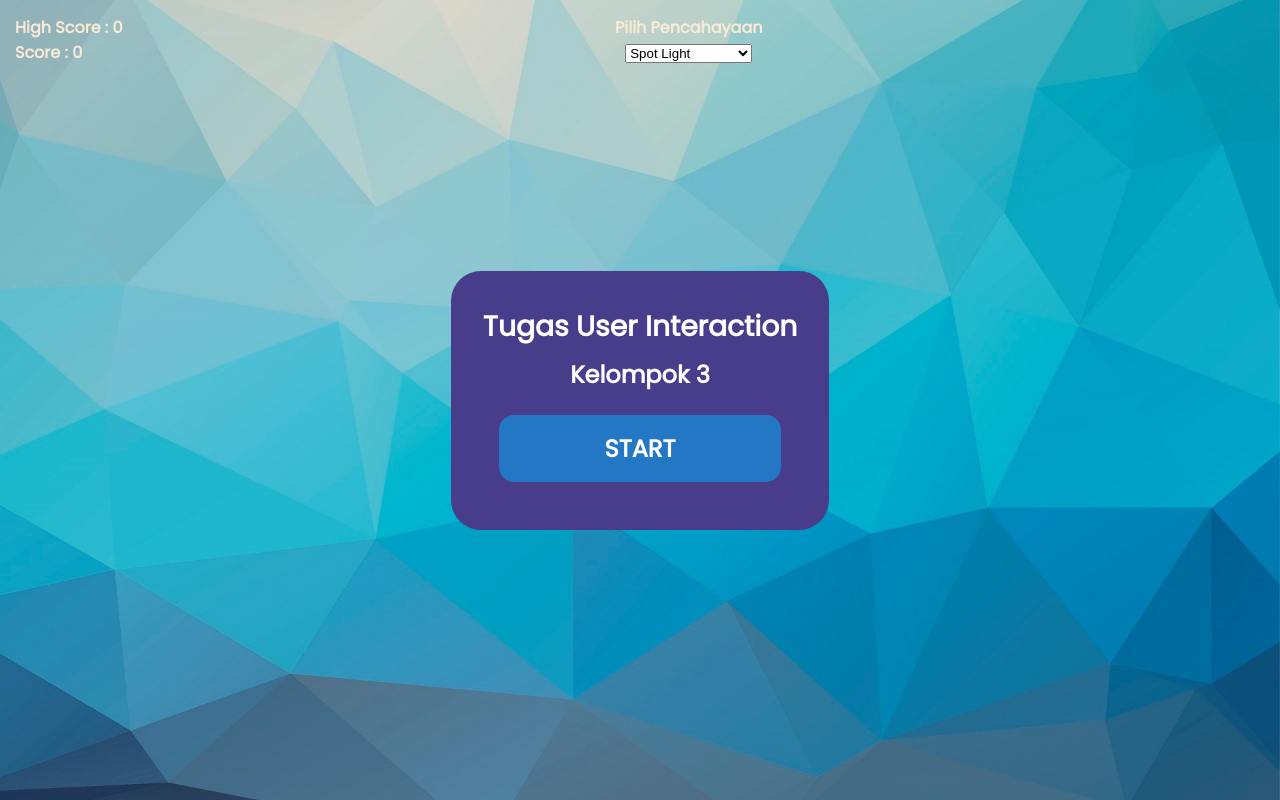
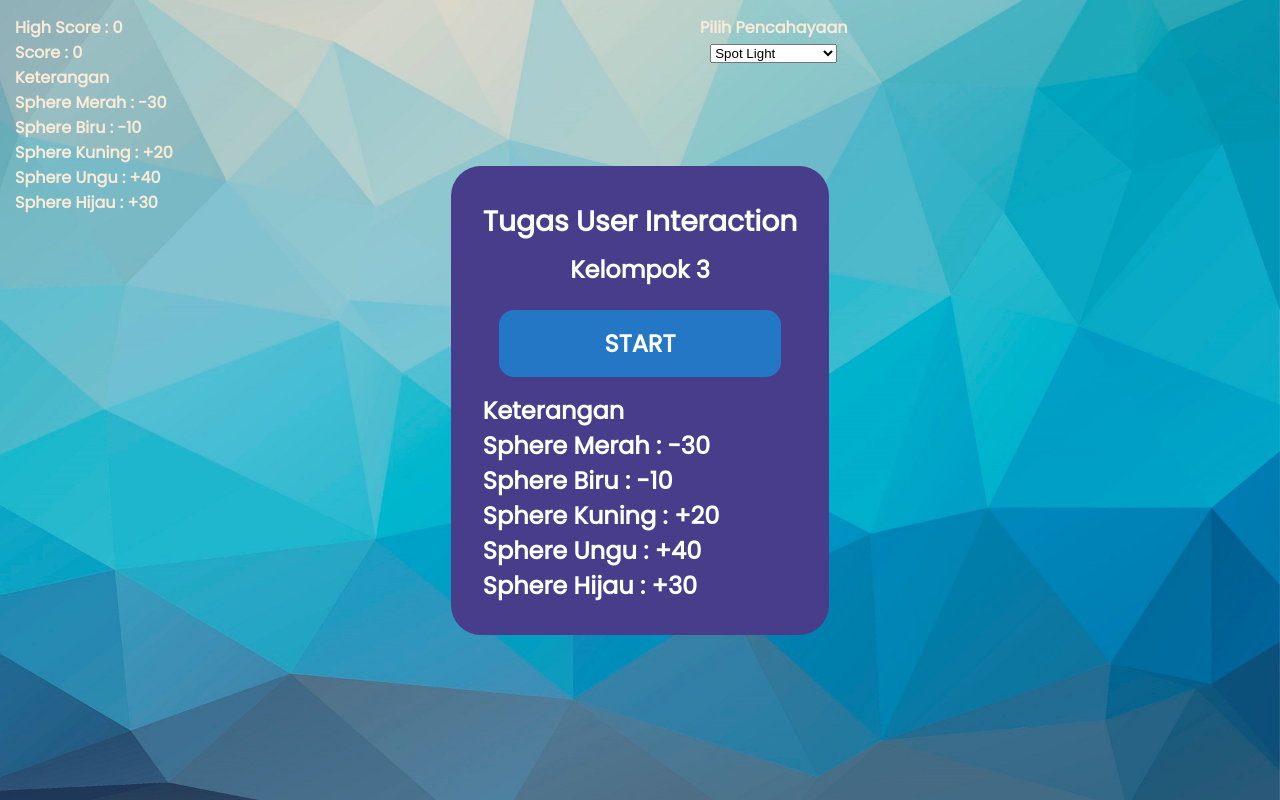
Before and after one commit to fikrisandi/Grafkom-D-Kelompok-4, a plain HTML site: page Tugas-Kelompok-4/index.html in a window 1280 px wide. Drawn offline with Linux system fonts and the light colour scheme.

Commit message:
update dikit

```diff
--- a/Tugas-Kelompok-4/index.html
+++ b/Tugas-Kelompok-4/index.html
@@ -4,7 +4,7 @@
     <meta charset="UTF-8">
     <meta http-equiv="X-UA-Compatible" content="IE=edge">
     <meta name="viewport" content="width=device-width, initial-scale=1.0">
-    <title>Tugas 3</title>
+    <title>Kelompok 3</title>
     <!-- Library  Salman-->
     <script src = "js/three.min.js"></script>
     <script src = "js/controls/OrbitControls.js"></script>
@@ -31,13 +31,8 @@
             font-weight: bold;
             font-size: 25;
             color: antiquewhite;
-            margin-left: 600px;
+            margin-left: 685px;
         }
-
-        /* .glowing-text {
-        text-shadow: 0 0 10px #0088ff, 0 0 30px #0088ff,0 0 50px #0088ff,0 0 70px #0088ff;
-        } */
-
         #mainmenu {
         display: flex;
         width: 100%;
@@ -49,20 +44,17 @@
         align-items: center;
         justify-content: center;
         font-family: 'Poppins';
-        /* background-color: #0088ff; */
         background-image: url('./273340.jpg');
         background-repeat: no-repeat;
         background-attachment: fixed;
         background-size: 100% 100%;
         }
-
         .menu-container {
         padding: 2rem;
         background-color: darkslateblue;
         border-radius: 30px;
         color: #FFFFFF;
         }
-
         .button {
         margin: 1rem;
         padding: 1rem;
@@ -75,7 +67,6 @@
         transition-duration: 300ms;
         font-family: 'Poppins';
         }
-
         .button:hover {
         transform: scale(1.05);
         cursor: pointer;
@@ -95,11 +86,24 @@
                 Kelompok 3
             </h4>
             <button id="start-button" class="button" >START</button>
+        <p>Keterangan</p>
+        <p>Sphere Merah : -30</p>
+        <p>Sphere Biru : -10</p>
+        <p>Sphere Kuning : +20</p>
+        <p>Sphere Ungu : +40</p>
+        <p>Sphere Hijau : +30</p>
         </div>
     </div>
     <div class="scoreboard">
         <p>High Score : <span id="highscore">0</span></p>
         <p>Score : <span id="score">0</span></p>
+        <p>Keterangan</p>
+        <p>Sphere Merah : -30</p>
+        <p>Sphere Biru : -10</p>
+        <p>Sphere Kuning : +20</p>
+        <p>Sphere Ungu : +40</p>
+        <p>Sphere Hijau : +30</p>
+
     </div>
     <div class="lighting">
         <p>Pilih Pencahayaan</p>
@@ -298,37 +302,28 @@
     let init = function() {
         // create the scene
         scene = new THREE.Scene();
-        // const Texture = new THREE.TextureLoader().load('./dark.jpg');
-        // scene.background = Texture;
-
+        const Texture = new THREE.TextureLoader().load('./273340.jpg');
+        scene.background = Texture;
         // create an locate the camera
         camera = new THREE.PerspectiveCamera(70,
                         window.innerWidth / window.innerHeight,
                         1, 1000);
         camera.position.z = 70;
-
-
         // Lighting effect
         lightingEffect();
-
         // membuat dan memasukkan sphere ke dalam scene
         for(let i = 1; i <= 20; i++)
-            createCube();
-
+        createCube();
         // tambah sphere baru
         generateCube();
-
         // create the renderer
         renderer = new THREE.WebGLRenderer();
         renderer.setSize(window.innerWidth, window.innerHeight);
-
         document.body.appendChild(renderer.domElement);
         document.addEventListener("click", onMouseClick, false);
-
         // control orbit
         controls = new THREE.OrbitControls( camera, renderer.domElement );
         controls.enableDamping = true;
-
         // inisialisasi raycaster
         rayCast = new THREE.Raycaster();
         mouse = new THREE.Vector2();
@@ -336,15 +331,8 @@
     };
     const clock = new THREE.Clock();
 
+
     let mainLoop = function() {
-        // const elapsedTime = clock.getElapsedTime();
-
-        // if (selectedObject.length == 1) {
-        //     selectedObject[0][0].object.material.emissive.setHex(elapsedTime % 0.5 >= 0.25 ? originalColors[0] : (originalColors[0] * 3));
-        //     selectedObject[0][0].object.rotation.y += 10;
-        //     selectedObject[0][0].object.rotation.x += 10;
-        // }
-
         renderer.render(scene, camera);
         controls.update();
         window.requestAnimationFrame(mainLoop);
```
